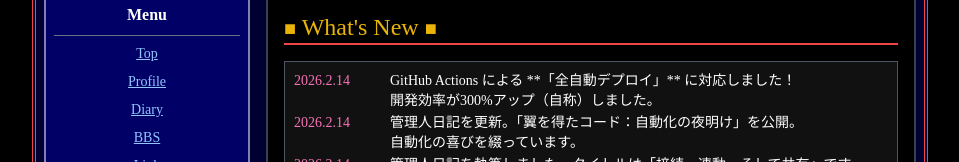
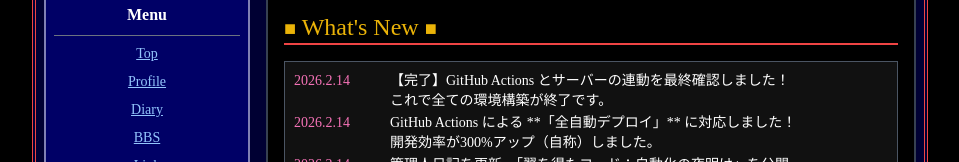
Before and after one commit to michishita-teruo/Antigravity_portfolio, a React (Vite) app: page /retro in a window 1280 px wide. Shown: the part 307-469 px from the top of the page, without its empty margins (160-1119 px from the left). Built offline with nearby package versions, Linux system fonts and the light colour scheme; no server answers; the database is empty.

Commit message:
docs: add final confirmation to What's New

```diff
--- a/src/components/RetroTop.tsx
+++ b/src/components/RetroTop.tsx
@@ -11,6 +11,13 @@ export const RetroTop: React.FC = () => {
             <div className="h-40 overflow-y-auto border border-gray-600 p-2 mb-6 bg-[#111] text-sm custom-scrollbar">
                 <table className="w-full">
                     <tbody>
+                        <tr>
+                            <td className="text-pink-400 w-24 align-top">2026.2.14</td>
+                            <td className="text-white">
+                                【完了】GitHub Actions とサーバーの連動を最終確認しました！<br />
+                                これで全ての環境構築が終了です。
+                            </td>
+                        </tr>
                         <tr>
                             <td className="text-pink-400 w-24 align-top">2026.2.14</td>
                             <td className="text-white">
```
